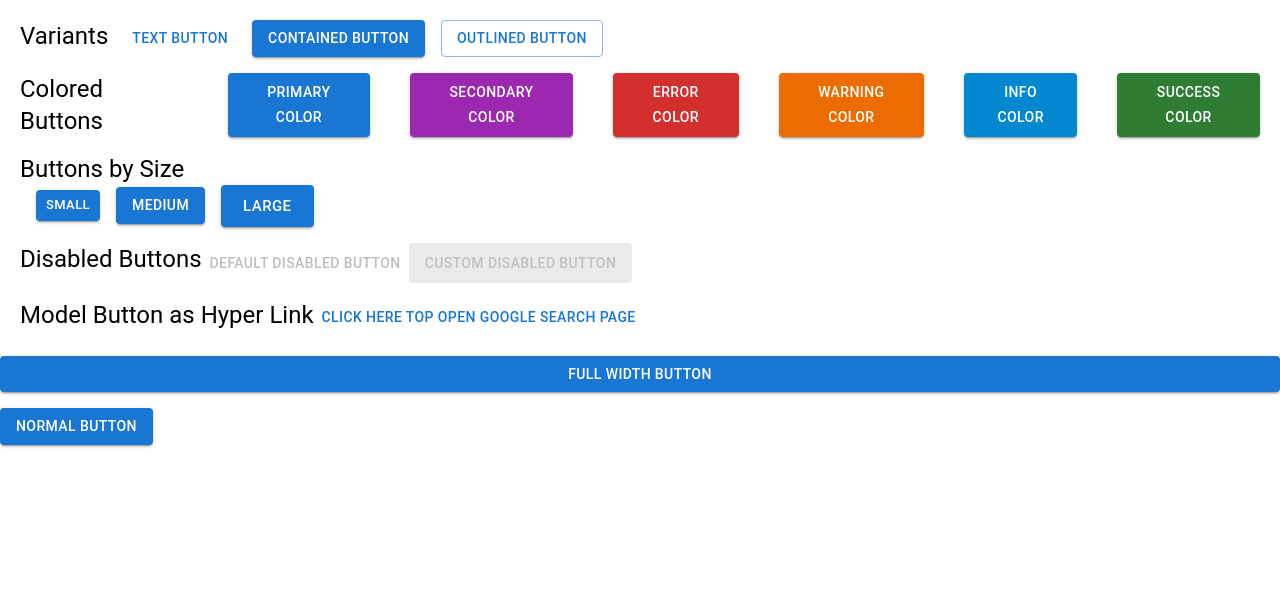
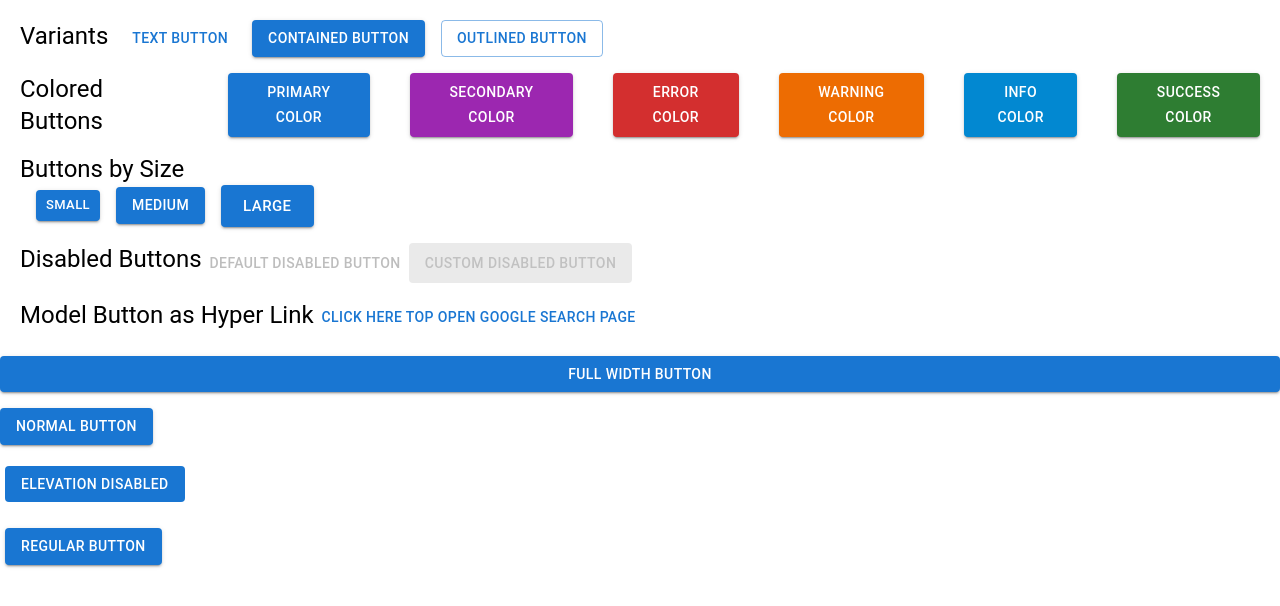
Before and after one commit to harikrishna553/frontend, a React (Create React App) app in the folder material-ui/buttons/buttons-hello-world/: page / in a window 1280 px wide. Shown: the top 606 px of the page. Built offline with nearby package versions, Linux system fonts and the light colour scheme.

Commit message:
Add Elevation to the component

```diff
--- a/material-ui/buttons/buttons-hello-world/src/App.js
+++ b/material-ui/buttons/buttons-hello-world/src/App.js
@@ -84,16 +84,24 @@ function App() {
           </Button>
         </Stack>
       </Stack>
-
       <Button variant="contained" fullWidth>
         Full Width button
       </Button>
-
+      <Box mt={2} /> {/* Adds vertical space (margin-top) */}
+      <Button variant="contained">Normal Button</Button>
       <Box mt={2} /> {/* Adds vertical space (margin-top) */}
 
-      <Button variant="contained">
-        Normal Button
+      <Button variant="contained" disableElevation sx = {
+        {
+          margin: "5px"
+        }
+      }>
+        Elevation Disabled
       </Button>
+      <Box mt={2} /> {/* Adds vertical space (margin-top) */}
+      <Button variant="contained" sx = {
+        {margin: "5px"}
+      }>Regular Button</Button>
     </>
   );
 }
```
